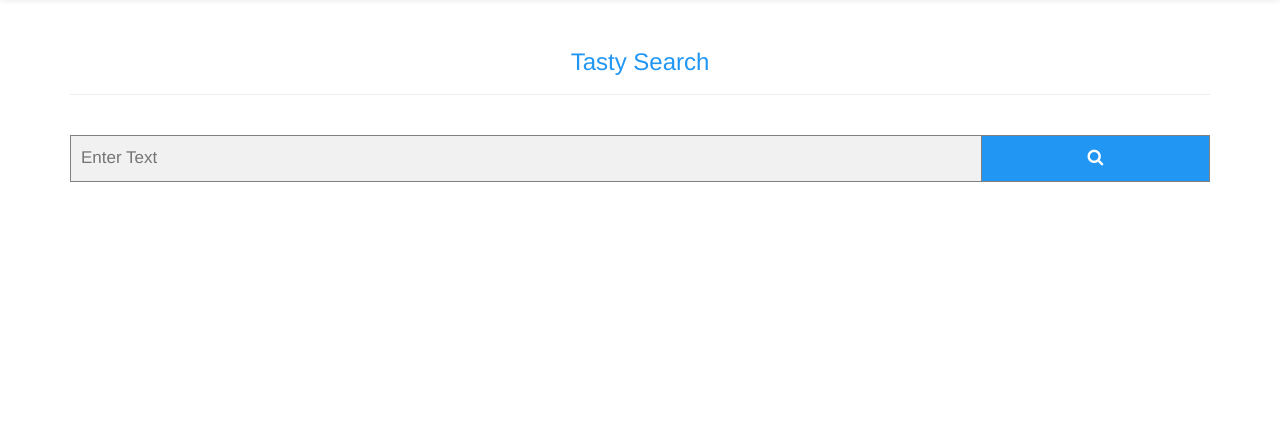
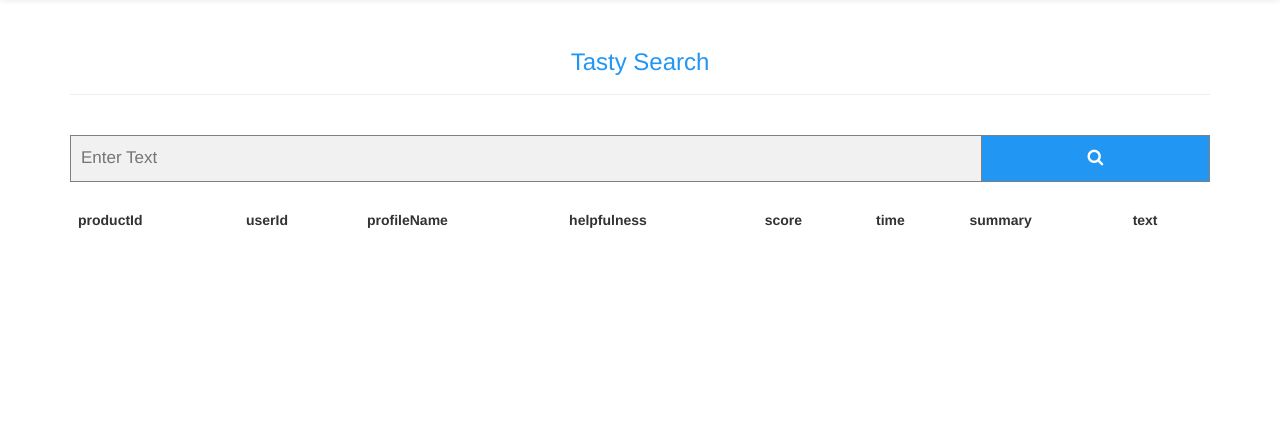
Before and after one commit to vikas-mittal/tasty_search, a Flask app: page / in a window 1280 px wide. Shown: the part 51-478 px from the top of the page. Run offline with Flask 2, Linux system fonts and the light colour scheme; lists and menus that the app fills with data are empty; some libraries are stand-ins or nearby versions.

Commit message:
add table login in html to view top k reviews

```diff
--- a/app/templates/layouts/main.html
+++ b/app/templates/layouts/main.html
@@ -129,6 +129,24 @@
                     clear: both;
                     display: table;
                 }
+
+
+
+                table {
+                    border-collapse: collapse;
+                    width: 100%;
+                    border="1|0"
+                }
+
+                th,
+                td {
+                    text-align: left;
+                    padding: 8px;
+                }
+
+                tr:nth-child(even) {
+                    background-color: #f2f2f2;
+                }
             </style>
             </head>
 
@@ -140,6 +158,29 @@
             </form>
 
             <br />
+
+
+            <div id="div1">
+
+
+                <table style="width: 100%">
+                    <thead>
+                        <tr>
+                            <th>productId</th>
+                            <th>userId</th>
+                            <th>profileName</th>
+                            <th>helpfulness</th>
+                            <th>score</th>
+                            <th>time</th>
+                            <th>summary</th>
+                            <th>text</th>
+                        </tr>
+                    </thead>
+                    <tbody id="tbody">
+                    </tbody>
+                </table>
+
+            </div>
 
             <script type="text/javascript">
 
@@ -157,6 +198,23 @@
                             success: function (response) {
                                 console.log("data is printing");
                                 console.log(response);
+
+                                $("tbody").children().remove()
+
+                                $.each(response, function (index, item) {
+                                    var eachrow = "<tr>"
+                                        + "<td>" + item[0] + "</td>"
+                                        + "<td>" + item[1] + "</td>"
+                                        + "<td>" + item[2] + "</td>"
+                                        + "<td>" + item[3] + "</td>"
+                                        + "<td>" + item[4] + "</td>"
+                                        + "<td>" + item[5] + "</td>"
+                                        + "<td>" + item[6] + "</td>"
+                                        + "<td>" + item[7] + "</td>"
+                                        + "</tr>";
+                                    $('#tbody').append(eachrow);
+                                });
+
                             },
                             error: function (error) {
                                 console.log("error is there");
```
